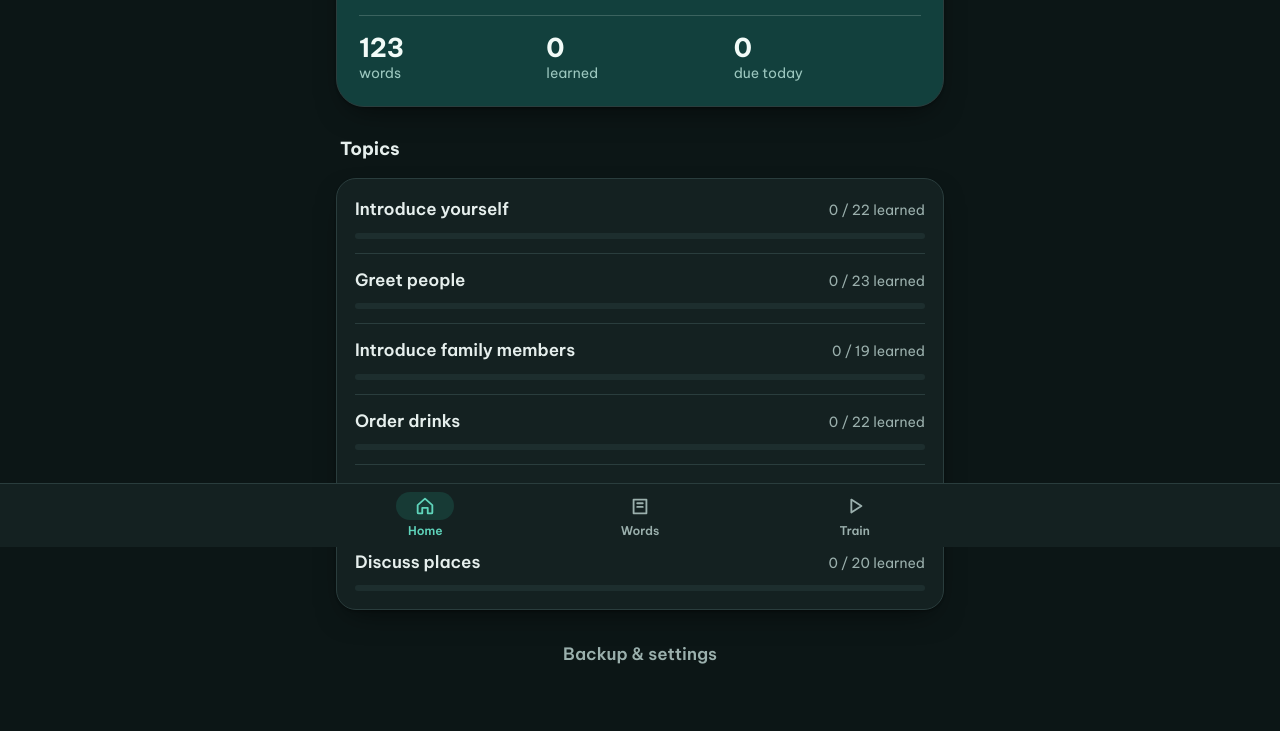
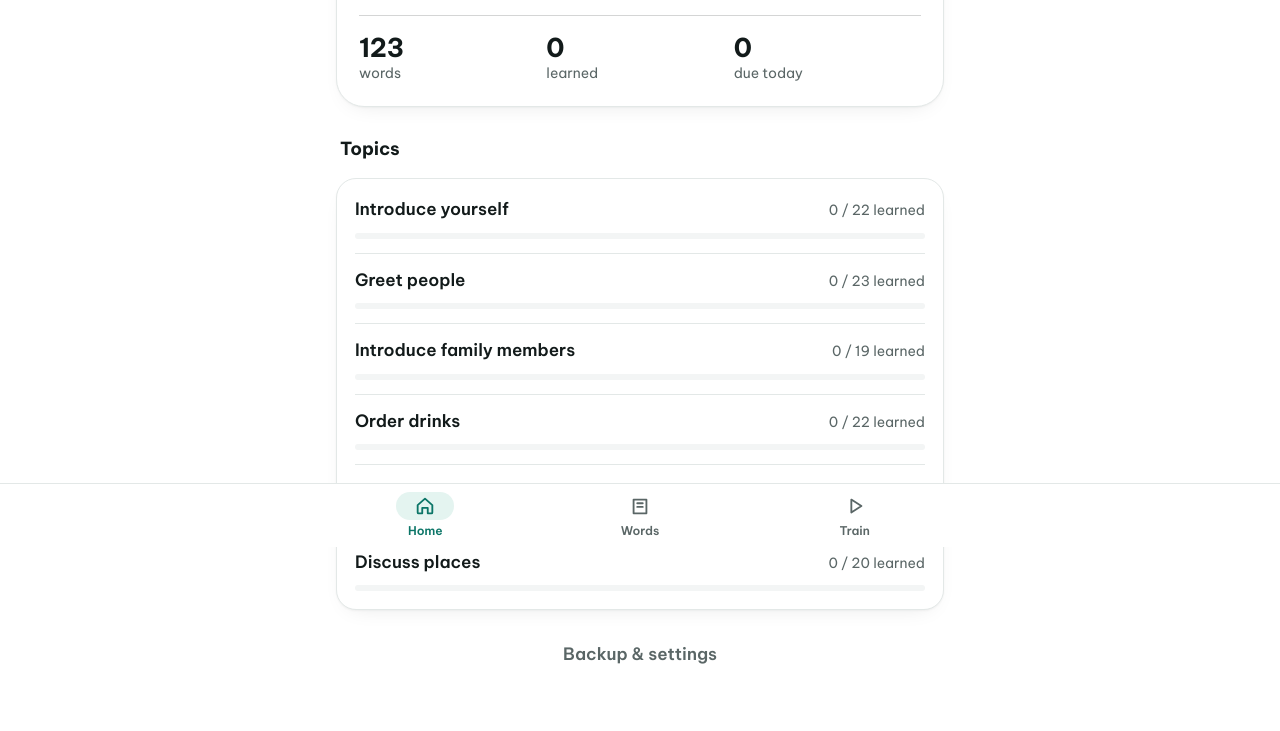
Before and after one commit to floa93/vietnamese, a plain HTML site: page index.html in a window 1280 px wide. Shown: the part 253-984 px from the top of the page. Drawn offline with Linux system fonts and the dark colour scheme.

Commit message:
Always use the white light theme, drop dark mode
Co-Authored-By: Claude Opus 5.5 <noreply@anthropic.com>

```diff
--- a/css/style.css
+++ b/css/style.css
@@ -1,4 +1,4 @@
-/* Vietnamese Trainer – mobile-first, light/dark via prefers-color-scheme.
+/* Vietnamese Trainer – mobile-first, always light (white) theme.
    Palette: clean white with jade accents and lotus pink highlights. */
 
 :root {
@@ -30,35 +30,7 @@
   --tap: 48px;
   --nav-h: 64px;
   --font: "Be Vietnam Pro", -apple-system, BlinkMacSystemFont, "Segoe UI", Roboto, "Noto Sans", "Helvetica Neue", Arial, sans-serif;
-  color-scheme: light dark;
-}
-
-@media (prefers-color-scheme: dark) {
-  :root {
-    --bg: #0c1616;
-    --surface: #142121;
-    --surface-2: #1d2e2e;
-    --text: #e6efed;
-    --muted: #9bb0ad;
-    --border: #2a3d3d;
-    --accent: #5fd4bb;
-    --accent-text: #05201c;
-    --accent-soft: #173a35;
-    --lotus: #ff8fb3;
-    --lotus-text: #3a0a1c;
-    --hero: #12403d;
-    --hero-text: #f2fbf8;
-    --hero-muted: #9cc7bf;
-    --good: #7fdcb6;
-    --good-bg: #153328;
-    --again: #ffc27a;
-    --again-bg: #3a2b17;
-    --bar: #5fd4bb;
-    --wrong: #ff9bb0;
-    --wrong-bg: #3d1a24;
-    --hl: #6b5310;
-    --shadow: 0 1px 2px rgba(0, 0, 0, 0.3), 0 12px 30px -12px rgba(0, 0, 0, 0.6);
-  }
+  color-scheme: light;
 }
 
 *, *::before, *::after { box-sizing: border-box; }
--- a/index.html
+++ b/index.html
@@ -3,9 +3,8 @@
 <head>
   <meta charset="utf-8">
   <meta name="viewport" content="width=device-width, initial-scale=1, viewport-fit=cover">
-  <meta name="color-scheme" content="light dark">
-  <meta name="theme-color" content="#ffffff" media="(prefers-color-scheme: light)">
-  <meta name="theme-color" content="#0c1616" media="(prefers-color-scheme: dark)">
+  <meta name="color-scheme" content="light">
+  <meta name="theme-color" content="#ffffff">
   <meta name="description" content="English ⇄ Vietnamese (Northern / Hanoi) vocabulary trainer">
   <title>Vietnamese Trainer</title>
   <link rel="preconnect" href="https://fonts.googleapis.com">
```
Also changed, not shown: 1 other file.
